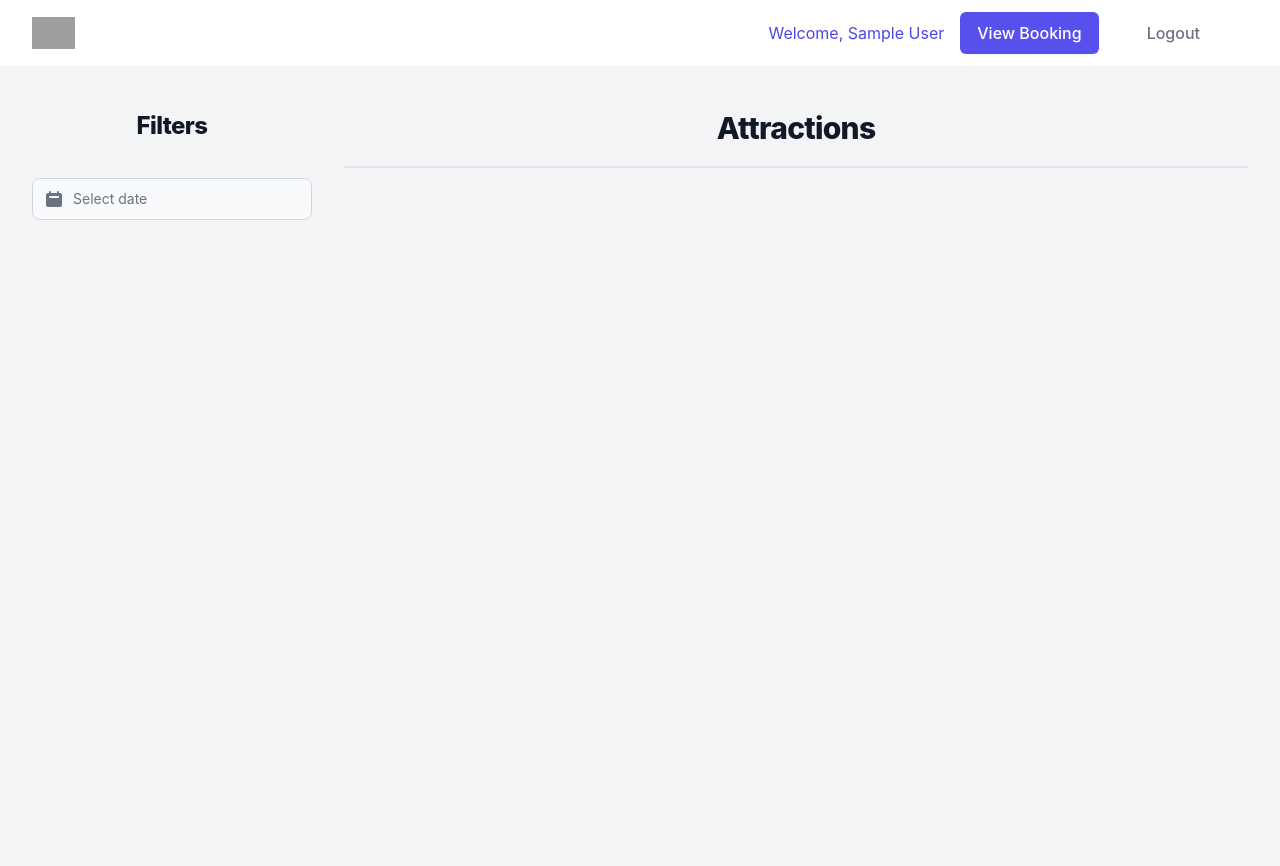
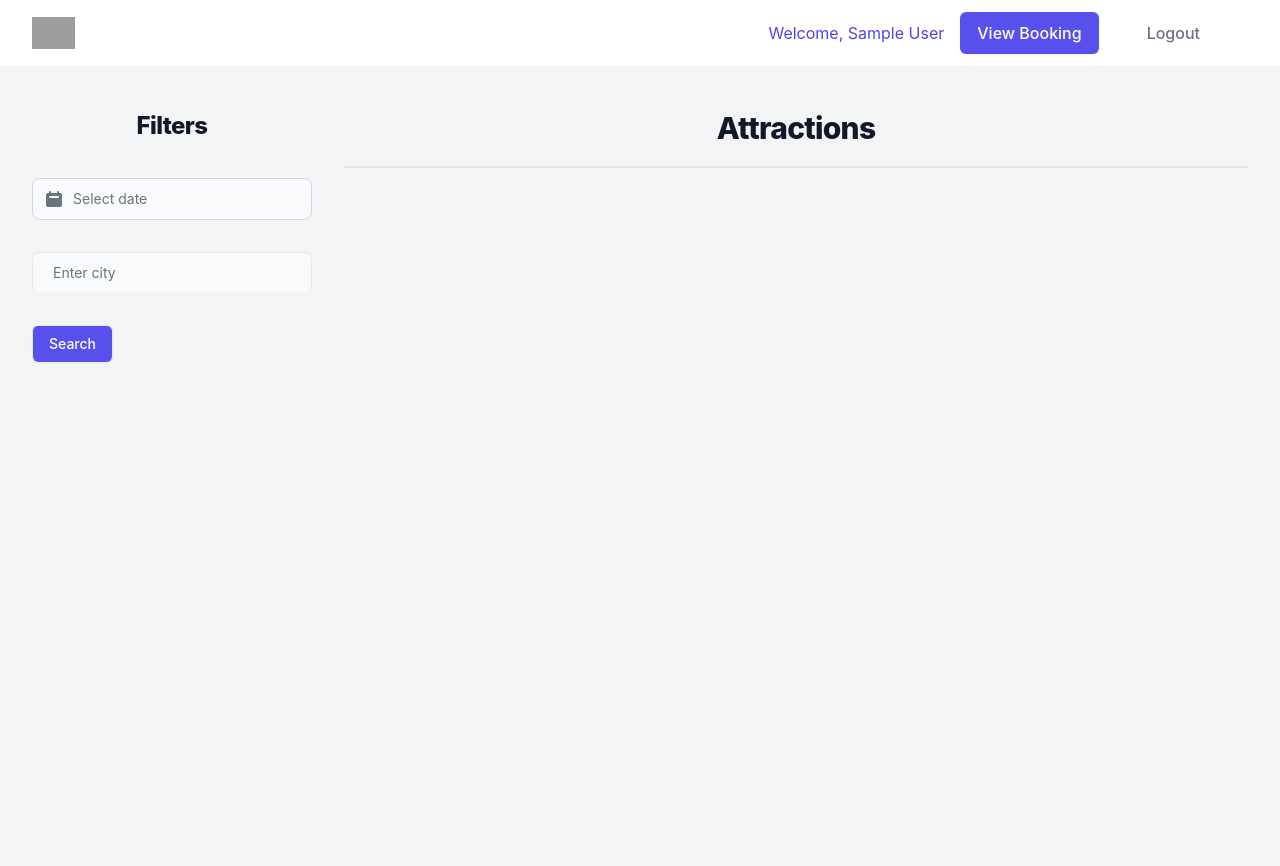
Before and after one commit to m-nikhil/flask-tourist, a Flask app: template templates/attraction.html in a window 1280 px wide. Run offline with Flask 2, Linux system fonts and the light colour scheme; the template is opened without the code that fills it, so the values that code supplies are empty; the visitor is signed in with stand-in values (Sample User, id 1); some libraries are stand-ins or nearby versions; grey boxes are pictures that could not be loaded.

Commit message:
add attraction filter

```diff
--- a/app.py
+++ b/app.py
@@ -4,6 +4,7 @@ from dotenv import load_dotenv
 from flask_login import LoginManager,login_user,login_required, logout_user
 from user import User
 from database import get_db_connection
+import datetime
 from pprint import pprint
 
 load_dotenv(override=True)
@@ -33,13 +34,40 @@ def lock_ping():
 
 @app.route('/attraction')
 def attraction():
-    cur = get_db_connection().cursor()
-    cur.execute('SELECT * FROM day_attraction INNER JOIN attraction USING (attraction_id) where date=\'NOW()\';')
+    city = request.args.get('city')
+    city_clause = 'and city = \'{}\''.format(city) if city else ''
+    if 'date' in request.args and not request.args.get('date') == '':
+        date = request.args.get('date')
+    else:
+        date = datetime.date.today().strftime('%m/%d/%Y')
+
+    conn = get_db_connection()
+    cur = conn.cursor()
+    cur.execute('SELECT * FROM day_attraction INNER JOIN attraction USING (attraction_id) where date=\'{}\' {};'.format(date, city_clause))
     attractions = cur.fetchall()
+
+    # create day_attraction for a particular date if not populated yet
+    if not attractions:
+
+        cur.execute('SELECT * FROM day_attraction where date=\'{}\''.format(date))
+        day_attraction = cur.fetchall()
+
+        if not day_attraction:
+            cur.execute('SELECT attraction_id FROM attraction')
+            attraction_ids = cur.fetchall()
+
+            for id in attraction_ids:
+                cur.execute('INSERT INTO day_attraction (date,attraction_id,number_of_tickets_booked) VALUES (\'{}\',{},{});'.format(date, id[0], 0 ) )
+                conn.commit()
+            cur.execute('SELECT * FROM day_attraction INNER JOIN attraction USING (attraction_id) where date=\'{}\' {};'.format(date, city_clause))
+            attractions = cur.fetchall()
+
     colnames = [desc[0] for desc in cur.description]
     attractions_dict = [ dict(zip(colnames,attraction)) for attraction in attractions ]
     cur.close()
-    return render_template('attraction.html', attractions=attractions_dict)
+    conn.close()
+    pprint(date)
+    return render_template('attraction.html', attractions=attractions_dict, date = date, city = city)
 
 @app.route('/login', methods=['GET', 'POST'])
 def login():
--- a/templates/attraction.html
+++ b/templates/attraction.html
@@ -4,12 +4,17 @@
 
 <h1 class="text-2xl font-extrabold text-center tracking-tight text-gray-900 sm:text-4xl py-5">Filters</h1>
 
-<div class="relative">
-  <div class="absolute inset-y-0 left-0 flex items-center pl-3 pointer-events-none">
-    <svg class="w-5 h-5 text-gray-500 dark:text-gray-400" fill="currentColor" viewBox="0 0 20 20" xmlns="http://www.w3.org/2000/svg"><path fill-rule="evenodd" d="M6 2a1 1 0 00-1 1v1H4a2 2 0 00-2 2v10a2 2 0 002 2h12a2 2 0 002-2V6a2 2 0 00-2-2h-1V3a1 1 0 10-2 0v1H7V3a1 1 0 00-1-1zm0 5a1 1 0 000 2h8a1 1 0 100-2H6z" clip-rule="evenodd"></path></svg>
+<form action="{{ url_for('attraction') }}" method="get" class="space-y-8 divide-y divide-gray-200">
+  <div class="relative">
+    <div class="absolute inset-y-0 left-0 flex items-center pl-3 pointer-events-none">
+      <svg class="w-5 h-5 text-gray-500 dark:text-gray-400" fill="currentColor" viewBox="0 0 20 20" xmlns="http://www.w3.org/2000/svg"><path fill-rule="evenodd" d="M6 2a1 1 0 00-1 1v1H4a2 2 0 00-2 2v10a2 2 0 002 2h12a2 2 0 002-2V6a2 2 0 00-2-2h-1V3a1 1 0 10-2 0v1H7V3a1 1 0 00-1-1zm0 5a1 1 0 000 2h8a1 1 0 100-2H6z" clip-rule="evenodd"></path></svg>
+    </div>
+    <input datepicker datepicker-buttons value="{{date}}" type="text" name="date" id="date" class="bg-gray-50 border border-gray-300 text-gray-900 sm:text-sm rounded-lg focus:ring-blue-500 focus:border-blue-500 block w-full pl-10 p-2.5 dark:bg-gray-700 dark:border-gray-600 dark:placeholder-gray-400 dark:text-white dark:focus:ring-blue-500 dark:focus:border-blue-500" placeholder="Select date">
   </div>
-  <input datepicker type="text" class="bg-gray-50 border border-gray-300 text-gray-900 sm:text-sm rounded-lg focus:ring-blue-500 focus:border-blue-500 block w-full pl-10 p-2.5 dark:bg-gray-700 dark:border-gray-600 dark:placeholder-gray-400 dark:text-white dark:focus:ring-blue-500 dark:focus:border-blue-500" placeholder="Select date">
-</div>
+
+  <input type="text" value="{{city}}" name="city" id="city" autocomplete="family-name" class="bg-gray-50 border border-gray-300 text-gray-900 sm:text-sm rounded-lg focus:ring-blue-500 focus:border-blue-500 block w-full pl-5 p-2.5 dark:bg-gray-700 dark:border-gray-600 dark:placeholder-gray-400 dark:text-white dark:focus:ring-blue-500 dark:focus:border-blue-500" placeholder="Enter city">
+  <button type="submit" class=" inline-flex justify-center py-2 px-4 border border-transparent shadow-sm text-sm font-medium rounded-md text-white bg-indigo-600 hover:bg-indigo-700 focus:outline-none focus:ring-2 focus:ring-offset-2 focus:ring-indigo-500">Search</button>
+</form>
 
 {% endblock first %}
 
```
Also changed, not shown: schema.sql (+20 -5 lines).
